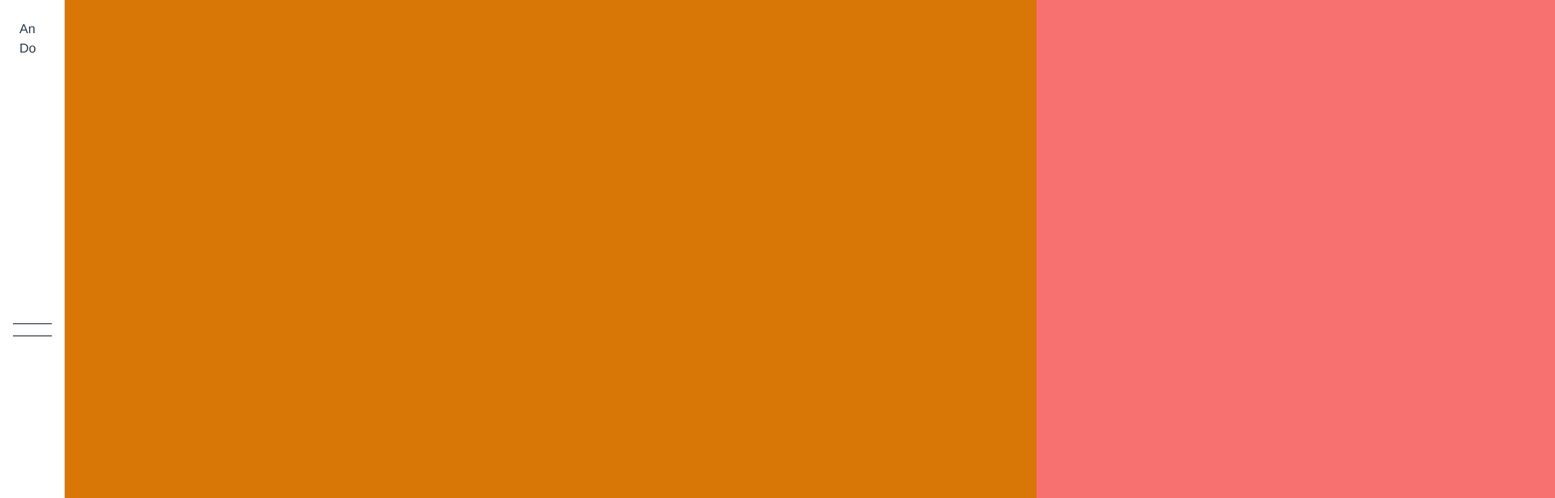
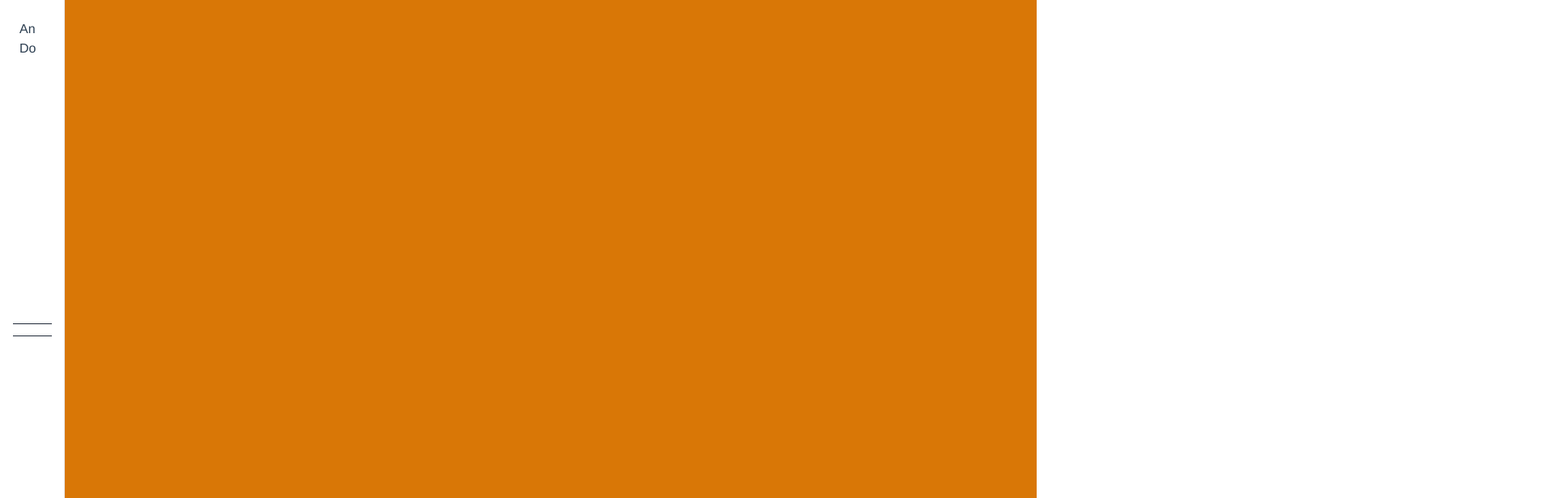
Before and after one commit to dophuan/vue-resume, a Vue app: page /#/ in a window 1280 px wide. Shown: the top 616 px of the page at 81% size, 1920 px wide, since content can reach past the window. Built offline with nearby package versions, Linux system fonts and the light colour scheme.

Commit message:
Add scrolling page animation

```diff
--- a/src/router/index.ts
+++ b/src/router/index.ts
@@ -1,9 +1,9 @@
 import Vue from "vue";
 import VueRouter, { RouteConfig } from "vue-router";
 import Home from "@/views/Home.vue";
-import Experiences from "@/views/Experiences.vue";
-import Education from "@/views/Education.vue";
-import Skills from "@/views/Skills.vue";
+import Experiences from "@/components/Experiences.vue";
+import Education from "@/components/Education.vue";
+import Skills from "@/components/Skills.vue";
 import HomeLayout from "@/layouts/HomeLayout.vue";
 
 Vue.use(VueRouter);
--- a/src/views/Home.vue
+++ b/src/views/Home.vue
@@ -17,15 +17,11 @@
 
 <script lang="ts">
 import { Component, Vue } from "vue-property-decorator";
-// import Introduction from "@/components/Animations/Introduction.vue";
-import SkillMeter from "@/components/Animations/SkillMeter.vue";
-import Skills from "@/views/Skills.vue";
-import Experiences from "@/views/Experiences.vue";
-import Education from "@/views/Education.vue";
+import Skills from "@/components/Skills.vue";
+import Experiences from "@/components/Experiences.vue";
+import Education from "@/components/Education.vue";
 @Component({
   components: {
-    // Introduction,
-    SkillMeter,
     Skills,
     Experiences,
     Education,
@@ -69,7 +65,6 @@ export default class Home extends Vue {
 
 <style lang="scss" scoped>
 #home {
-  width: 4000px;
   scroll-snap-type: y mandatory;
   .child {
     scroll-snap-align: start;
```
Also changed, not shown: src/components/Education.vue (renamed from src/views/Education.vue), src/components/Experiences.vue (renamed from src/views/Experiences.vue), src/components/Skills.vue (renamed from src/views/Skills.vue).
